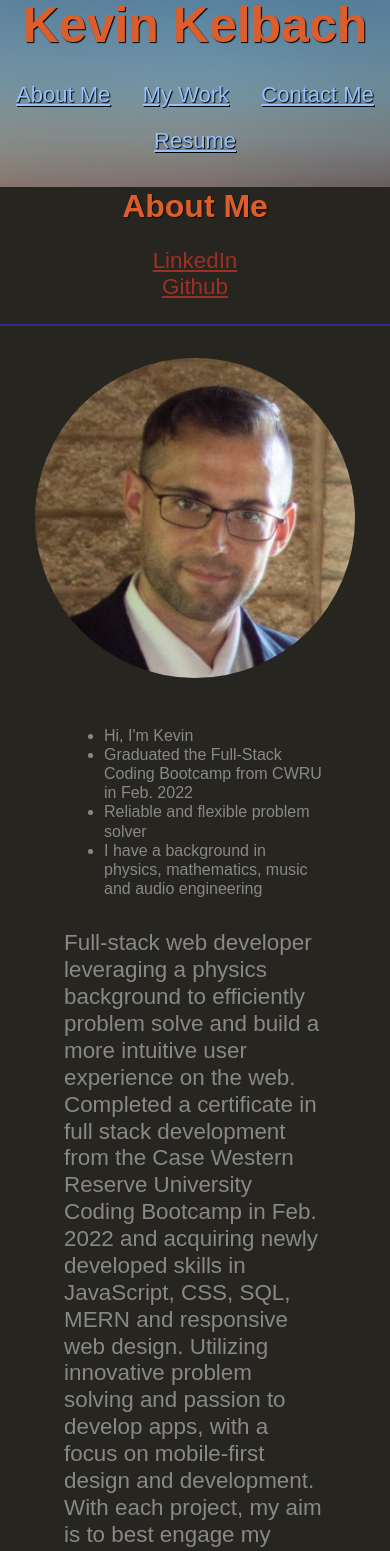
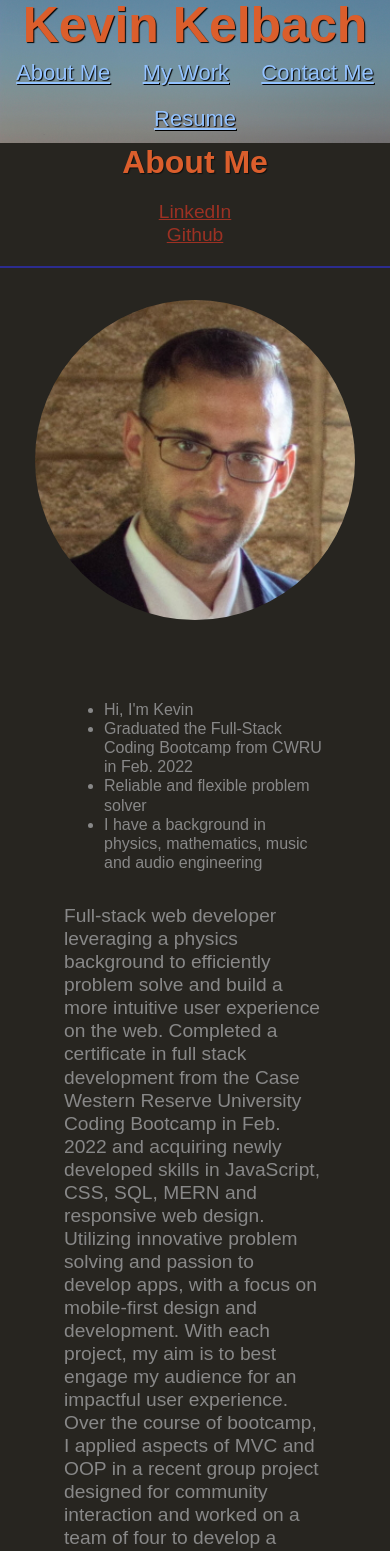
Before and after one commit to Kelbach/react-portfolio, a React (Create React App) app: page / in a window 390 px wide. Shown: the top 1551 px of the page. Built offline with nearby package versions, Linux system fonts and the light colour scheme.

Commit message:
animated transitions, better spacing, more about me next

```diff
--- a/src/components/About/index.js
+++ b/src/components/About/index.js
@@ -3,15 +3,14 @@ import bioImg from './CJH_5439crop.jpg';
 
 function About(props) {
     return (
-      <section id="about-me">
+      <section id="about-me" className="fade">
         <div className="title">
           <h2>About Me</h2>
           <p>
             <a href='https://www.linkedin.com/in/kevinkelbach/' target="_blank" rel="noreferrer">LinkedIn</a><br/>
             <a href='https://github.com/Kelbach' target="_blank" rel="noreferrer">Github</a><br/>
           </p>
-        </div>
-        <img id="bio-image" src={bioImg} alt="K. Kelbach " />
+        </div><img id="bio-image" src={bioImg} alt="K. Kelbach " />
         <article>
           <ul>
             <li>Hi, I'm Kevin </li>
@@ -19,7 +18,6 @@ function About(props) {
             <li>Reliable and flexible problem solver </li>
             <li>I have a background in physics, mathematics, music and audio engineering </li>
           </ul>
-
           <p>
             Full-stack web developer leveraging a physics background to efficiently problem solve and build a more intuitive user experience on the web.
             Completed a certificate in full stack development from the Case Western Reserve University Coding Bootcamp in Feb. 2022 and acquiring newly developed skills in JavaScript, CSS, SQL, MERN and responsive web design.
@@ -29,7 +27,8 @@ function About(props) {
             Excited to leverage my skills as part of a fast-paced, quality-driven team to build better user experiences on the web. <br/>
             I look forward to learning more and using my creativity and problem solving to build what I imagine.
           </p>
-
+          <h3> More About Me</h3>
+          <p></p>
           </article>
       </section>
     );
--- a/src/components/ContactMe/index.js
+++ b/src/components/ContactMe/index.js
@@ -1,20 +1,20 @@
 import React from 'react';
-import ContactForm from '../ContactForm';
+// import ContactForm from '../ContactForm';
 
 function ContactMe() {
     return (
-        <div>
+        <div className="fade">
         <section id="contact-me">
         <div className="title"><h2>Contact Info</h2>
         <p>
             Email is preferred.
         </p></div>
-        <ol>
+        <ul>
             <li><a href="mailto:kevin.kelbach@gmail.com" target="_blank" rel="noreferrer"><strong>kevinkelbach@gmail.com</strong></a></li>
             <li><a href="tel:1-216-258-4084" target="_blank" rel="noreferrer"><strong>Phone:</strong> 216-258-4084</a></li>
             <li><a href="https://github.com/Kelbach" target="_blank" rel="noreferrer"><strong>Github:</strong> Kelbach</a></li>
             <li><a href="https://www.linkedin.com/in/kevinkelbach/" target="_blank" rel="noreferrer"><strong>LinkedIn:</strong> Kevin Kelbach</a></li>
-        </ol>
+        </ul>
         </section>
         {/* <ContactForm /> */}
         </div>
--- a/src/components/Gallery/index.js
+++ b/src/components/Gallery/index.js
@@ -5,7 +5,7 @@ import sites from './sites.json'
 function Gallery() {
 
   return (
-    <div className="my-work">
+    <div className="my-work fade">
     <div className="title"><h2>My Work</h2><p>Explore more at <br/><a href='https://github.com/Kelbach' target="_blank" rel="noreferrer">My Github Repo</a></p></div>
     <div className="work-container">
 
--- a/src/components/Resume/index.js
+++ b/src/components/Resume/index.js
@@ -3,7 +3,7 @@ import React from 'react';
 
 function Resume() {
     return (
-        <section id="about-me">
+        <section id="about-me" className="fade">
           <div className="title">
             <h2>Resume</h2>
           </div>
@@ -15,13 +15,13 @@ function Resume() {
             <a href={require("./Resume.pdf")} download="Kelbach Technical Resume for Full Stack Web Dev">Download my Resume here</a>
             <p>Proficiencies: </p>
             <ol>
-                <li>Javascript:
+                <li>Javascript/Java:
                     <ul>
                         <li>MERN/MEAN stack</li>
-                        <li>Dynamic Applications created with REACT.js and Angular. Currently</li>
-                        <li>Databases built in Mongo, SQL, Maven, GraphQL</li>
+                        <li>Dynamic Applications created with React and Angular</li>
+                        <li>Databases built in Mongo, SQL, GraphQL</li>
                         <li>Accessibility and functionality for Progressive Web Apps</li>
-                        <li>Back-end app creation with Express, Node, Hibernate, SpringBoot</li>
+                        <li>Back-end app creation with Express, Node, Maven, Tomcat, Hibernate, SpringBoot</li>
                     </ul>
                 </li>
                 <li>Front-end UI design with HTML, CSS, Bootstrap</li>
--- a/src/style.css
+++ b/src/style.css
@@ -26,6 +26,21 @@ body {
   background-color: var(--color1);
   margin: auto;
   padding-bottom: 5rem;
+
+}
+
+.fade {
+  opacity: 1;
+  transition: opacity 0.3s;
+  animation-name: fadeInAnimation;
+  animation-duration: 0.2s;
+  animation-iteration-count: 1;
+  animation-fill-mode: forwards;
+}
+
+@keyframes fadeInAnimation {
+  from {opacity:0; transform: translate(-10px) }
+  to {opacity:1; transform: translate(0px)}
 }
 
 header {
@@ -69,7 +84,7 @@ header nav ul li a {
 header nav ul li a:hover {
   color: var(--color6);
   border-radius: 20%;
-  transition: 0.5s;
+  transition: 0.3s;
 }
 
 a:hover {
@@ -139,20 +154,25 @@ section {
   height: 20rem;
   margin: 2rem auto 0rem;
   border-radius: 100%;
+  transform: translateX(3rem);
 }
 
 #about-me article {
-  margin: 1rem 4rem;
+  margin: 3rem 4rem;
   width: 45%;
 }
 
 #about-me article ul, #about-me article ol {
   margin: 4rem;
+  font-size: 1.4rem;;
 }
 
 #about-me p {
-  font-size: 1.4rem;
+  font-size: 1.2rem;
+  transform: translateX(-300px);
 }
+
+
 
 .school {
   color: var(--color2);
@@ -226,7 +246,7 @@ section {
   overflow: hidden;
   position: sticky;
   left: -400%;
-  /* max-height: 160%; edited until it looked nice */
+  max-height: 90%;
 }
 
 .work-jumbo img:hover, .work img:hover {
@@ -243,21 +263,20 @@ section {
 #contact-me ul {
   display: flex;
   flex-wrap: wrap;
-  align-items: center;
+  justify-content: center;
   width: 70%;
-  margin: 0 2.5%;
+  margin: 1rem;
+}
+
+#contact-me ul li {
+  margin: 2rem;
 }
 
 #contact-me ul a {
-  display: inline;
-  padding: 10px 0;
-  margin: auto;
-  border: 2px solid var(--color2);
-  border-radius: 15px;
-  text-align: center;
   list-style: none;
   text-decoration: none;
-  text-shadow: 2px 2px 2px var(--color3);
+  text-shadow: 1px 1px 1px var(--color3);
+  transition: 0.3s;
 }
 
 #contact-me ul a:hover {
@@ -377,13 +396,14 @@ footer h4 a {
     display: flex;
     justify-content: space-around;
     padding: 0;
+    margin:auto;
   }
 
   .hero article {
     font-size: 19px;
     margin: auto;
     float: none;
-    margin: 40px auto;
+
   }
 
  .hero article p {
@@ -415,6 +435,10 @@ footer h4 a {
     height: auto;
   }
 
+  #about-me img {
+    transform: translateX(0rem);
+  }
+
   #about-me article ul, #about-me article ol {
     margin: 2rem auto;
     font-size: 1rem;
@@ -424,8 +448,8 @@ footer h4 a {
     width: 100%;
   }
 
-  #contact-me {
-    justify-content: space-around;
+  #about-me p {
+    transform: translateX(0px);
   }
 
   #about-me img {
@@ -435,6 +459,14 @@ footer h4 a {
 
   .work-container {
     width: 100%;
+  }
+
+  .work {
+    margin: 1.5rem 0;
+  }
+
+  .work img {
+    filter: brightness(100%);
   }
 
   .image-banner {
@@ -473,7 +505,7 @@ footer h4 a {
   }
 
   #about-me article {
-    width: 50%;
+    width: 90%;
   }
 
   .work-jumbo{
@@ -481,14 +513,13 @@ footer h4 a {
   }
 
   .work {
-    height: 600px;
-    width: 80%;
+    height: 25rem;;
+    width: 25rem;;
   }
 
   #contact-me ul {
     width: 90%;
     margin: auto;
-    padding: 10px 0;
   }
 
   #contact-me form {
```
Lines whose indentation alone changed are shown as unchanged.
